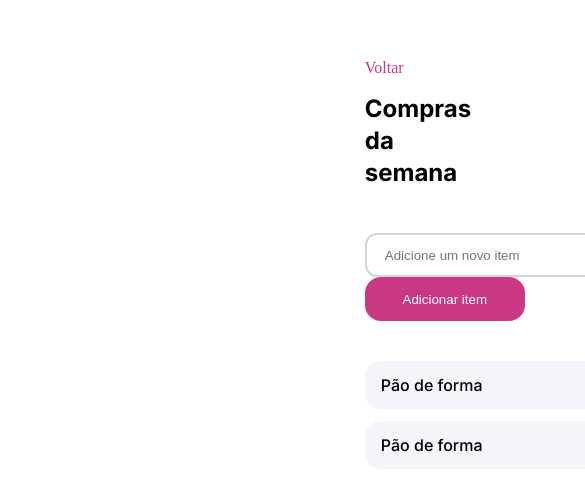
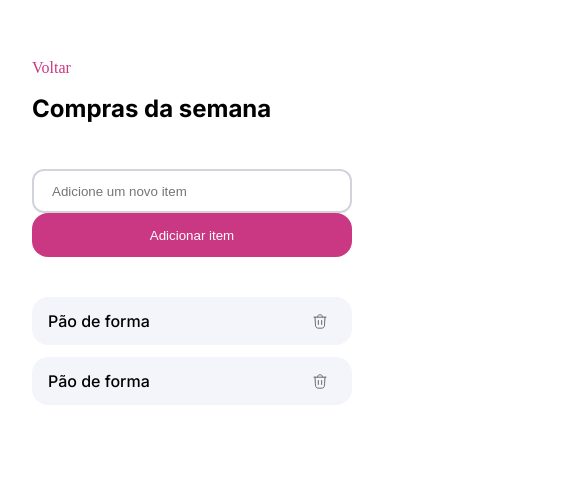
Before and after one commit to HaastZ/ListaDeCompras-Rocketseat, a plain HTML site: page index.html in a window 390 px wide. Shown: the part 68-558 px from the top of the page, 585 px wide, since content can reach past the window. Drawn offline with Linux system fonts and the light colour scheme.

Commit message:
fazendo a responsividade

```diff
--- a/css/index.css
+++ b/css/index.css
@@ -2,3 +2,4 @@
 @import url(nav.css);
 @import url(title.css);
 @import url(main.css);
+@import url(media.css);
--- /dev/null
+++ b/css/media.css
@@ -0,0 +1,27 @@
+@media ( width <= 37.5rem) {
+    .title {
+        margin-left: 2rem;
+    }
+
+    main {
+        margin-left: 2rem;
+
+        & .gap {
+            display: flex;
+            flex-direction: column;
+            gap: 1rem;
+        }
+
+        & input:nth-child(1) {
+            width: 20rem;
+        }
+
+        & input:nth-child(2) {
+            width: 20rem;
+        }
+    }
+
+    ul {
+        width: 20rem;
+    }
+}
```
